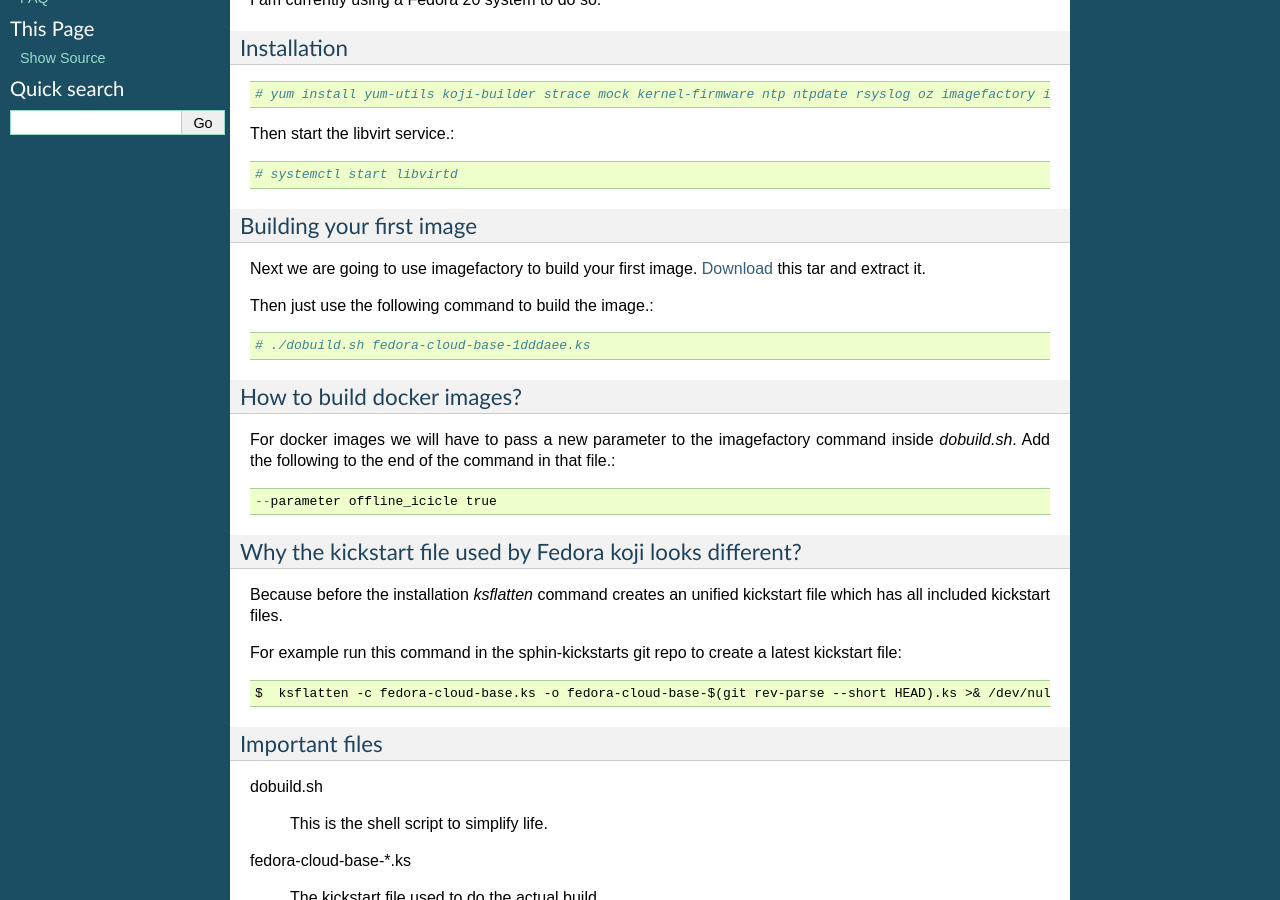
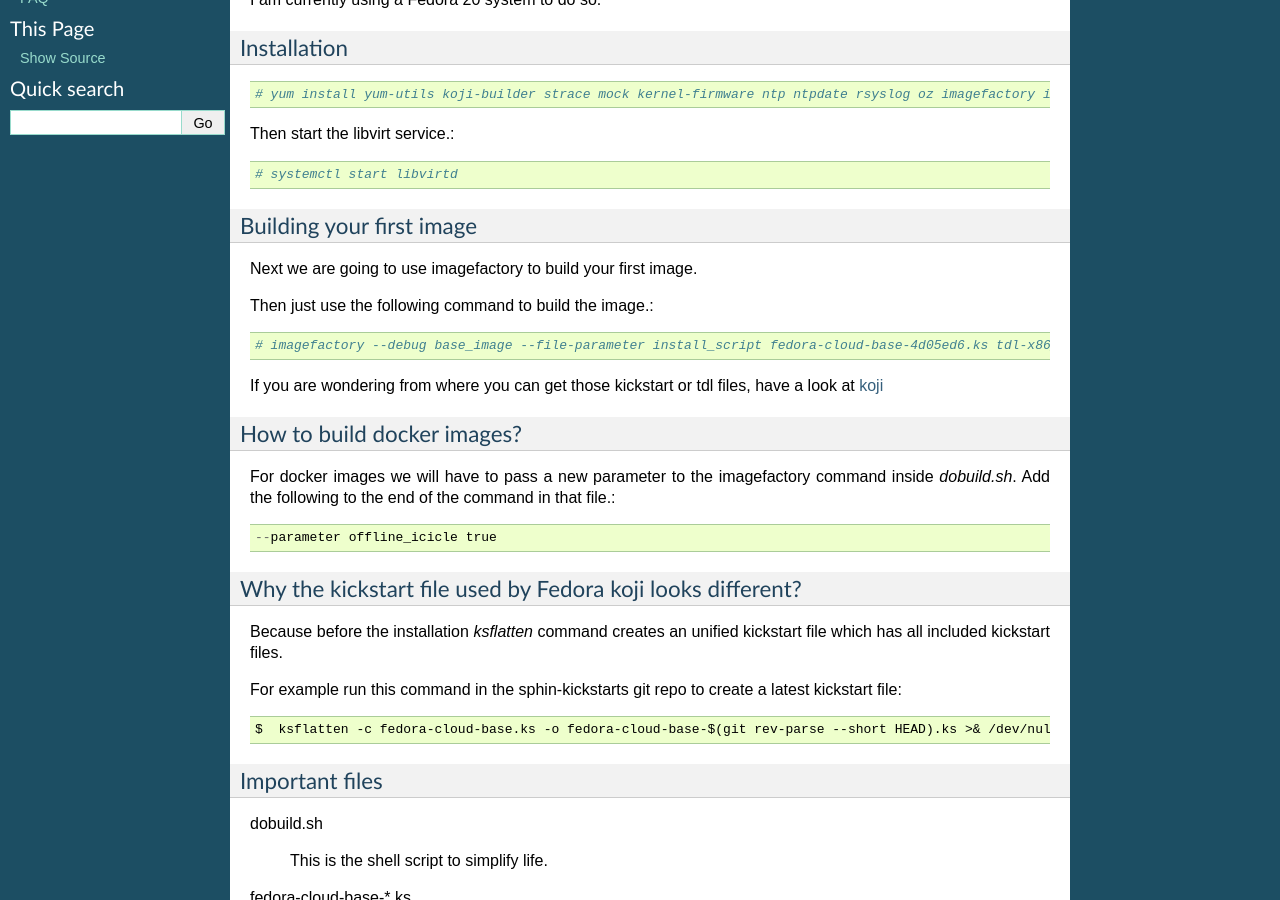
Before and after one commit to kushaldas/worknotes, a Sphinx documentation site: the page built from docs/cloudimages.rst, in a window 1280 px wide and 900 px high, scrolled down 622 px. Built offline with Sphinx 7.4.7, drawn with Linux system fonts in a browser that asks for light colours.

Commit message:
updates the imagefactory example.

```diff
--- a/docs/cloudimages.rst
+++ b/docs/cloudimages.rst
@@ -46,11 +46,13 @@
 Building your first image
 #########################
 
-Next we are going to use imagefactory to build your first image. `Download <https://kushal.fedorapeople.org/f21build.tar.gz>`_ this tar and extract it.
+Next we are going to use imagefactory to build your first image.
 
 Then just use the following command to build the image.::
 
-    # ./dobuild.sh fedora-cloud-base-1dddaee.ks
+    # imagefactory --debug base_image --file-parameter install_script fedora-cloud-base-4d05ed6.ks tdl-x86_64.xml
+
+If you are wondering from where you can get those kickstart or tdl files, have a look at `koji <http://koji.fedoraproject.org/koji/tasks?start=0&state=all&view=flat&method=createImage&order=-id>`_
 
 
 How to build docker images?
```
